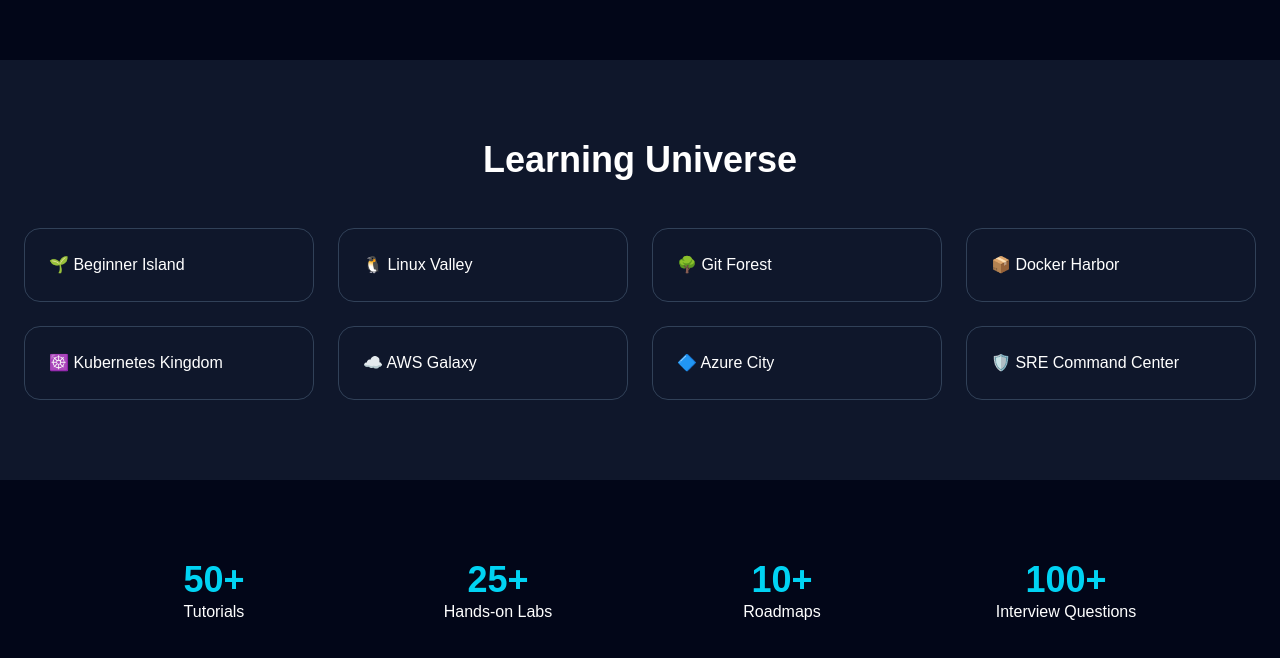
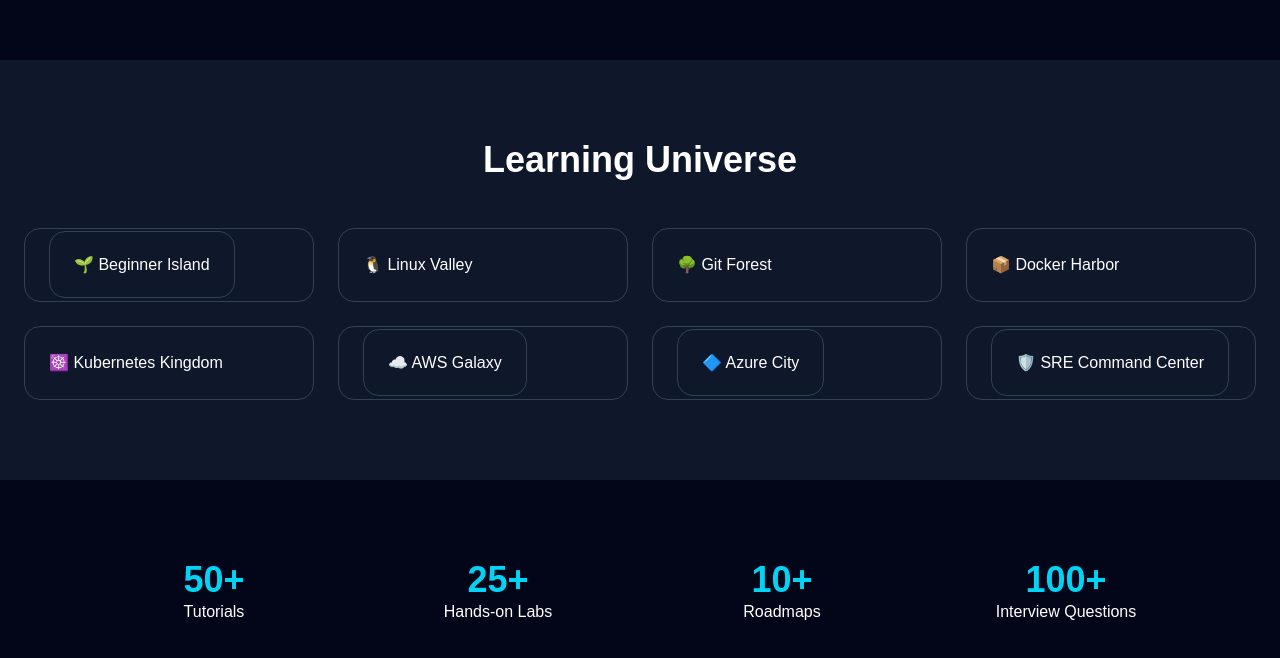
Before and after one commit to Sekharbobby/learnwithbobby, a Next.js app: page / in a window 1280 px wide. Shown: the part 801-1459 px from the top of the page. Built offline with nearby package versions, Linux system fonts and the light colour scheme.

Commit message:
Make roadmap cards clickable

```diff
--- a/app/page.tsx
+++ b/app/page.tsx
@@ -57,7 +57,9 @@
 
     <div className="grid gap-6 md:grid-cols-2 lg:grid-cols-4">
       <div className="rounded-2xl border border-slate-700 p-6">
-        🌱 Beginner Island
+        <a href="/devops" className="rounded-2xl border border-slate-700 p-6 hover:border-cyan-500">
+  🌱 Beginner Island
+</a>
       </div>
 
       <div className="rounded-2xl border border-slate-700 p-6">
@@ -77,15 +79,21 @@
       </div>
 
       <div className="rounded-2xl border border-slate-700 p-6">
-        ☁️ AWS Galaxy
+        <a href="/aws-devops" className="rounded-2xl border border-slate-700 p-6 hover:border-cyan-500">
+  ☁️ AWS Galaxy
+</a>
       </div>
 
       <div className="rounded-2xl border border-slate-700 p-6">
-        🔷 Azure City
+        <a href="/azure-devops" className="rounded-2xl border border-slate-700 p-6 hover:border-cyan-500">
+  🔷 Azure City
+</a>
       </div>
 
       <div className="rounded-2xl border border-slate-700 p-6">
-        🛡️ SRE Command Center
+        <a href="/sre" className="rounded-2xl border border-slate-700 p-6 hover:border-cyan-500">
+  🛡️ SRE Command Center
+</a>
       </div>
     </div>
   </div>
```
